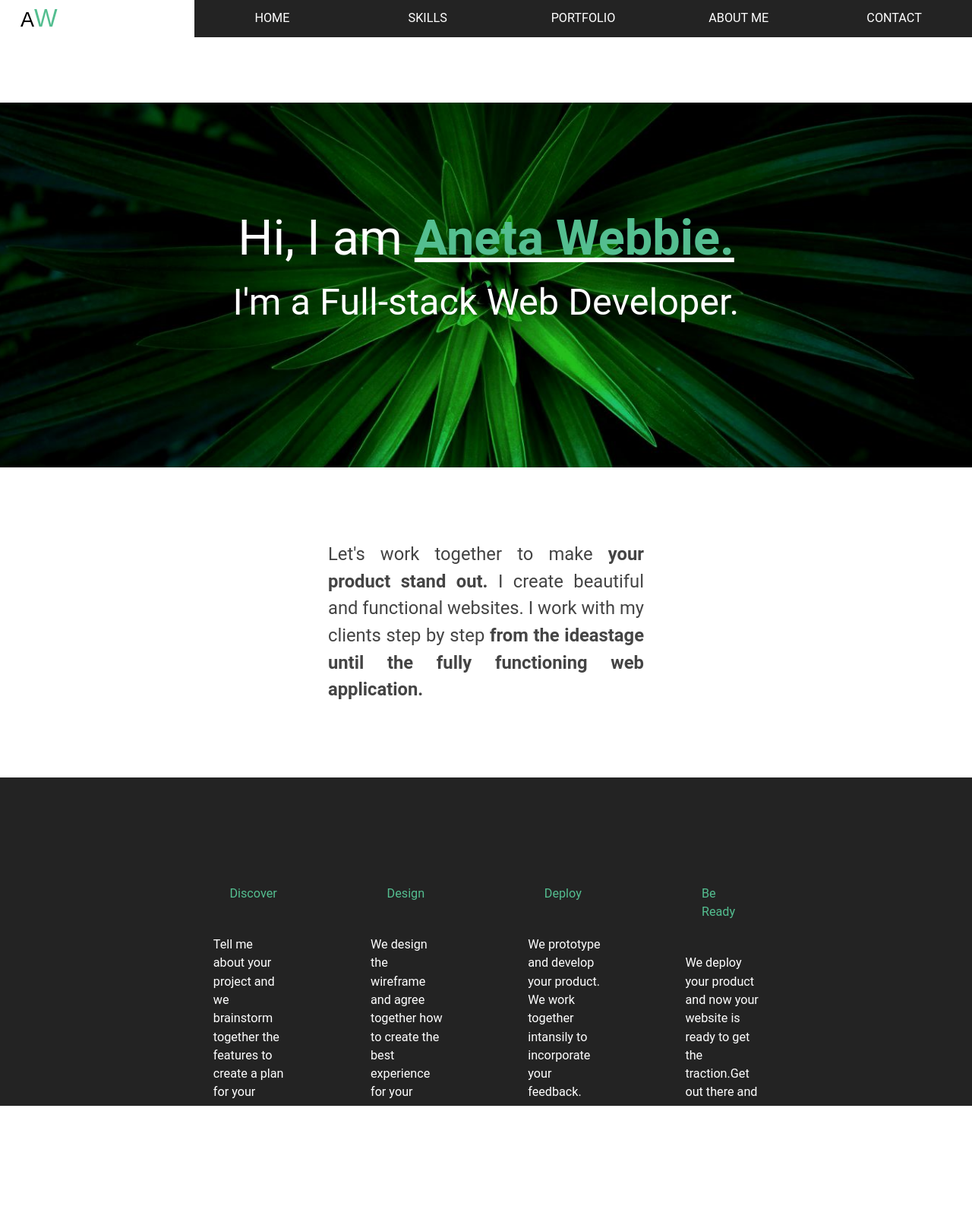
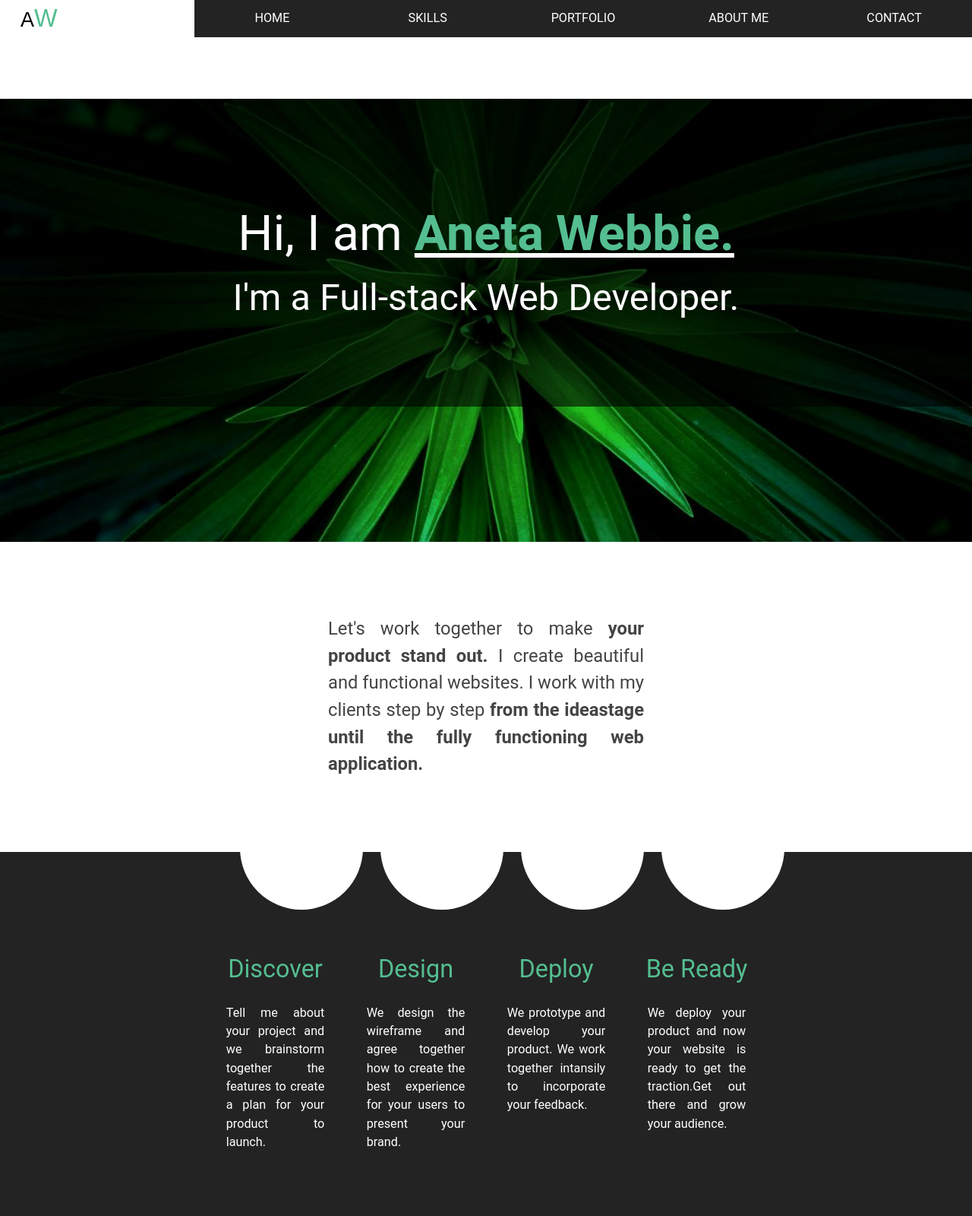
Before and after one commit to n0rtt/aneta, a plain HTML site: page index.html in a window 1280 px wide. Shown: the top 1600 px of the page at 76% size. Drawn offline with nearby package versions, Linux system fonts and the light colour scheme; a web font is replaced by a local one.

Commit message:
Showcase and Skills fixed

```diff
--- a/index.html
+++ b/index.html
@@ -35,10 +35,7 @@
                     >
                 </li>
                 <li class="navbar__menu__item">
-                    <a
-                        class="navbar__menu__item__link navbar__menu__item__link--current"
-                        href="#portfolio"
-                    >
+                    <a class="navbar__menu__item__link" href="#portfolio">
                         Portfolio
                     </a>
                 </li>
@@ -87,6 +84,7 @@
 
             <div class="features">
                 <div class="feature">
+                    <div class="feature__circle"></div>
                     <h3 class="feature__heading">
                         Discover
                     </h3>
@@ -97,6 +95,7 @@
                     </p>
                 </div>
                 <div class="feature">
+                    <div class="feature__circle"></div>
                     <h3 class="feature__heading">
                         Design
                     </h3>
@@ -107,6 +106,7 @@
                     </p>
                 </div>
                 <div class="feature">
+                    <div class="feature__circle"></div>
                     <h3 class="feature__heading">
                         Deploy
                     </h3>
@@ -116,6 +116,7 @@
                     </p>
                 </div>
                 <div class="feature">
+                    <div class="feature__circle"></div>
                     <h3 class="feature__heading">
                         Be Ready
                     </h3>
--- a/style.css
+++ b/style.css
@@ -74,6 +74,7 @@ a {
     position: sticky;
     top: 0;
     background: var(--color-white);
+    z-index: 10;
 }
 
 /* LOGO */
@@ -84,7 +85,6 @@ a {
     padding: 0.8rem 2.5rem;
     font-family: "Aclonica", sans-serif;
     font-size: 2.5rem;
-
 }
 
 .navbar__logo span {
@@ -121,7 +121,7 @@ a {
 }
 
 #header {
-    margin-top: 8rem;
+    margin-top: 7.5rem;
 }
 
 /* SHOWCASE */
@@ -131,7 +131,7 @@ a {
     justify-content: center;
     background: var(--color-white) url("img/banner.jpeg") no-repeat center
         center/cover;
-    height: 60vh;
+    height: 54rem;
     color: var(--color-white);
 }
 
@@ -141,13 +141,13 @@ a {
     align-items: center;
     padding-top: 8rem;
 
-       /* Overlay */
-       /* position: absolute;
-       top: 0;
-       left: 0;
-       right: 0;
-       bottom: 0;
-       background-color: rgba(0, 0, 0, 0.6); */
+    /* Overlay */
+    position: absolute;
+    top: 12rem;
+    left: 0;
+    right: 0;
+    bottom: 24.5rem;
+    background-color: rgba(0, 0, 0, 0.6);
 }
 
 .showcase__content__heading {
@@ -179,9 +179,6 @@ a {
 
 .features {
     display: flex;
-    position: relative;
-    justify-content: space-between;
-    height: 40rem;
     padding: 10rem 25rem;
     margin-bottom: 6rem;
     background: var(--color-dark-grey);
@@ -190,43 +187,41 @@ a {
 .feature {
     display: flex;
     flex-direction: column;
-    width: 16%;
+    align-items: center;
+    width: 25%;
+    position: relative;
 }
 
 .feature__heading {
-    padding: 3rem;
+    font-size: 3rem;
+    padding: 2rem;
     color: var(--color-green);
 }
 
 .feature__text {
     color: var(--color-white);
-    padding: 1rem;
+    width: 70%;
+    text-align: justify;
 }
 
-/* CIRCLES */
-
-.circles {
-    display: flex;
-    justify-content: space-between;
-    padding: 0 30rem;
-    position: absolute;
-    top: -7.5rem;
-    left: 0;
-    right: 0;
-    bottom: 0;
-}
-
-.circle {
+.feature__circle {
     height: 15rem;
     width: 15rem;
     border-radius: 50%;
     background: var(--color-white);
+
+    /* Overlay */
+    position: absolute;
+    top: -18rem;
+    left: 25%;
+    right: 0;
+    bottom: 0;
 }
 
 /* SKILLS */
 
 #skills {
-    padding: 0 10rem;
+    padding: 0 10rem 15rem;
 }
 
 .skillbox {
```
